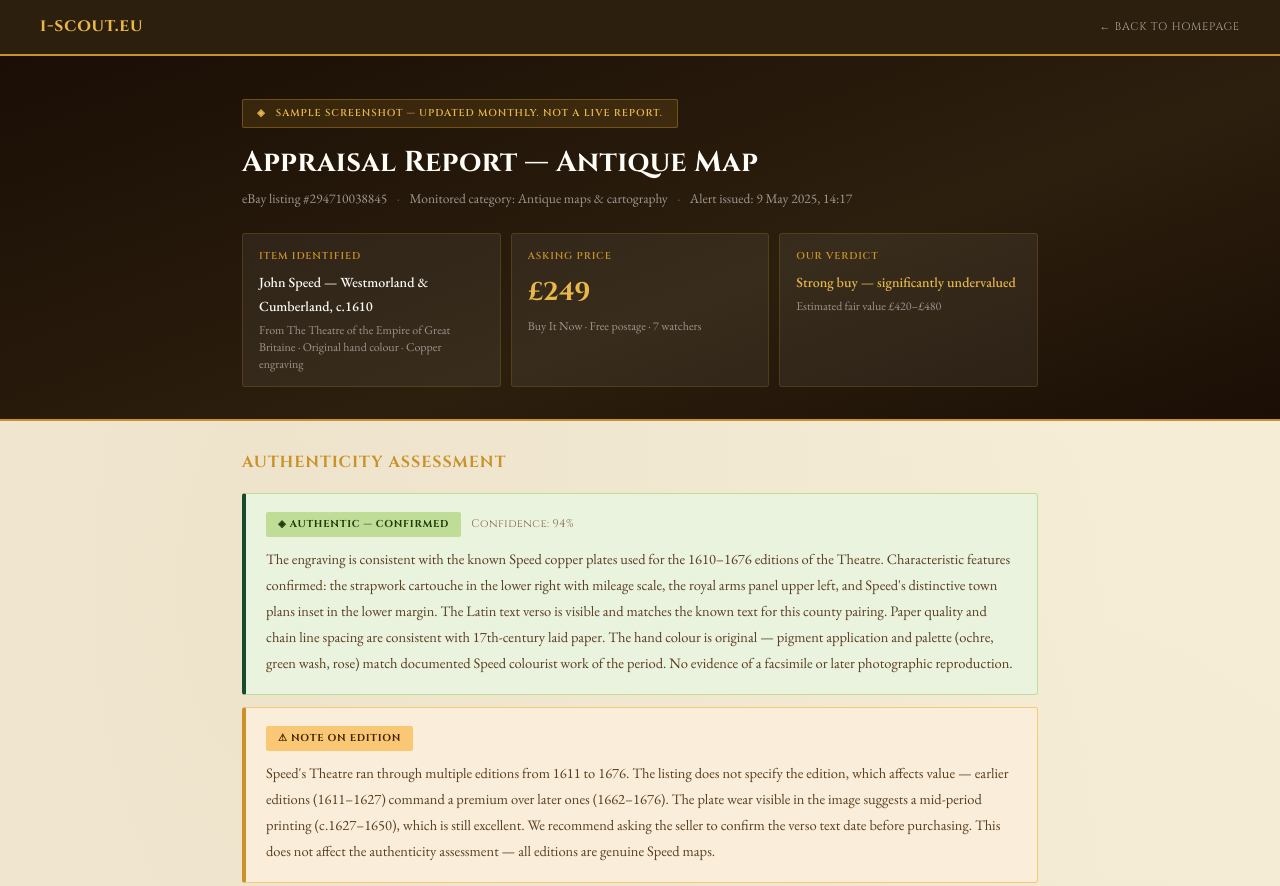
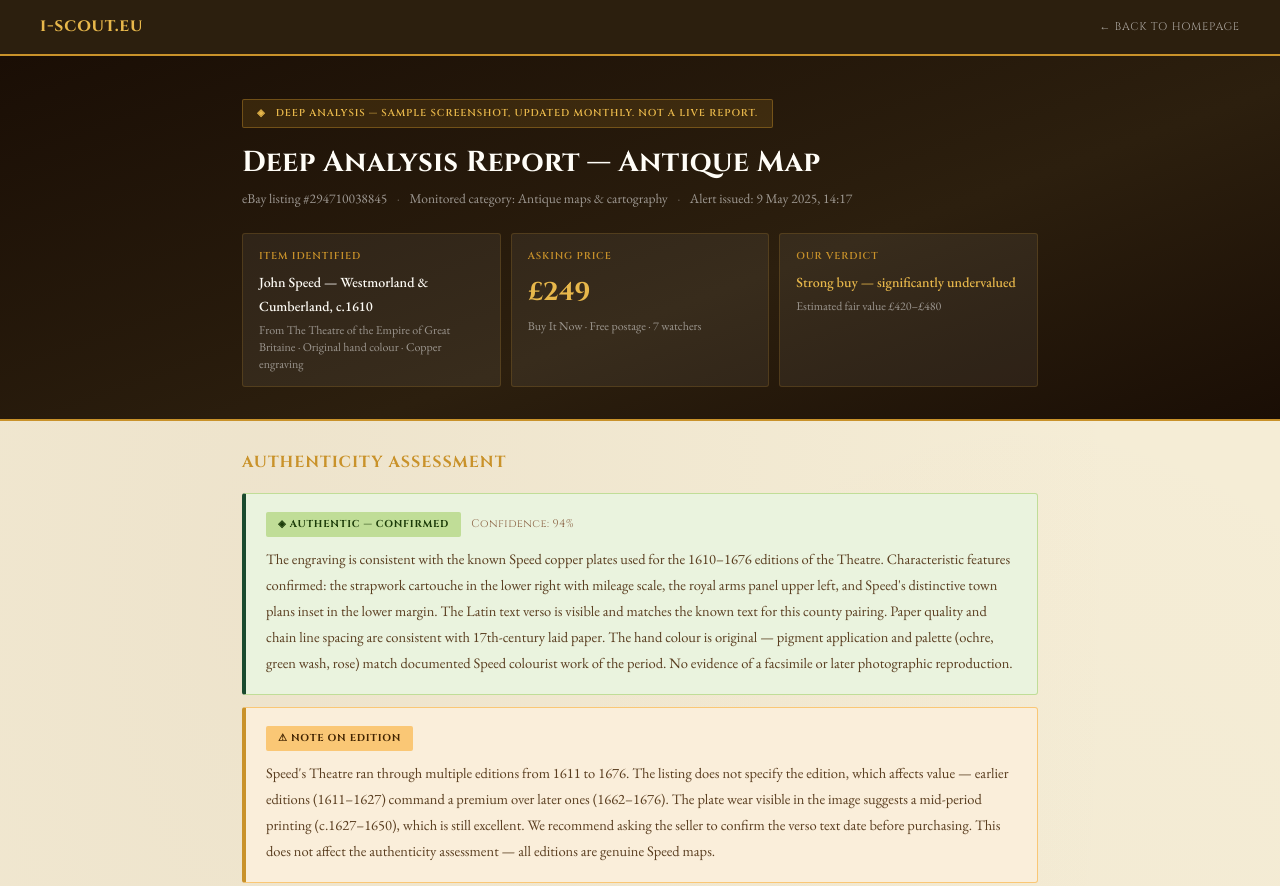
Before and after one commit to AlansRugScout/i-scout, a plain HTML site: page i-scout-sample-map-report.html in a window 1280 px wide. Shown: the top 886 px of the page. Drawn offline with nearby package versions, Linux system fonts and the light colour scheme.

Commit message:
Update i-scout-sample-map-report.html

```diff
--- a/i-scout-sample-map-report.html
+++ b/i-scout-sample-map-report.html
@@ -435,8 +435,8 @@
 <!-- REPORT HEADER -->
 <div class="report-header">
   <div class="container">
-    <div class="screenshot-badge">◈ &nbsp; Sample screenshot — updated monthly. Not a live report.</div>
-    <h1>Appraisal Report — Antique Map</h1>
+    <div class="screenshot-badge">◈ &nbsp; Deep Analysis — sample screenshot, updated monthly. Not a live report.</div>
+    <h1>Deep Analysis Report — Antique Map</h1>
     <p class="report-subtitle">
       eBay listing #294710038845
       <span>·</span>
```
